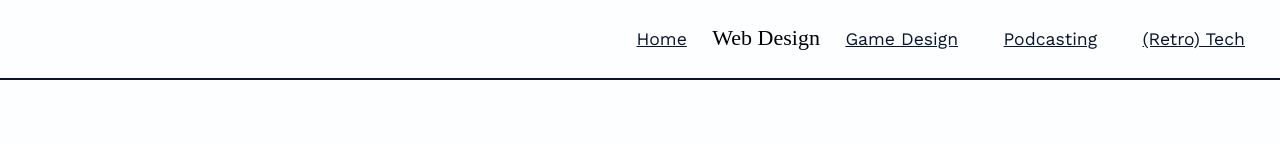
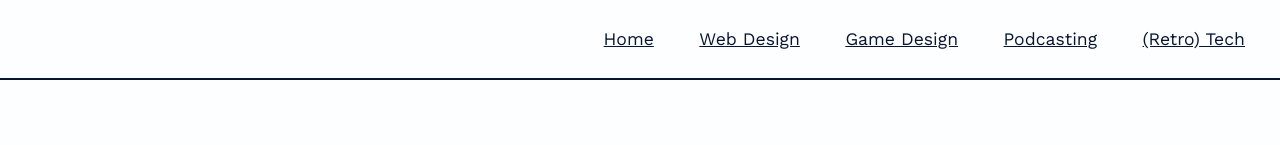
Before and after one commit to techcommons/Tech-Scholars, a plain HTML site: page webdesign/winter2025.html in a window 1280 px wide. Shown: the top 145 px of the page. Drawn offline with nearby package versions, Linux system fonts and the light colour scheme.

Commit message:
Update winter2025.html

```diff
--- a/webdesign/winter2025.html
+++ b/webdesign/winter2025.html
@@ -16,7 +16,7 @@
   <body>
     <div class="navbar">
       <a href="../index.html">Home</a>
-      <div class="dropdown"
+      <div class="dropdown">
         <button class="dropbtn">Web Design</button>
         <div class="dropdown-content">
           <a href="summer2026.html">Summer 2026</a>
```
